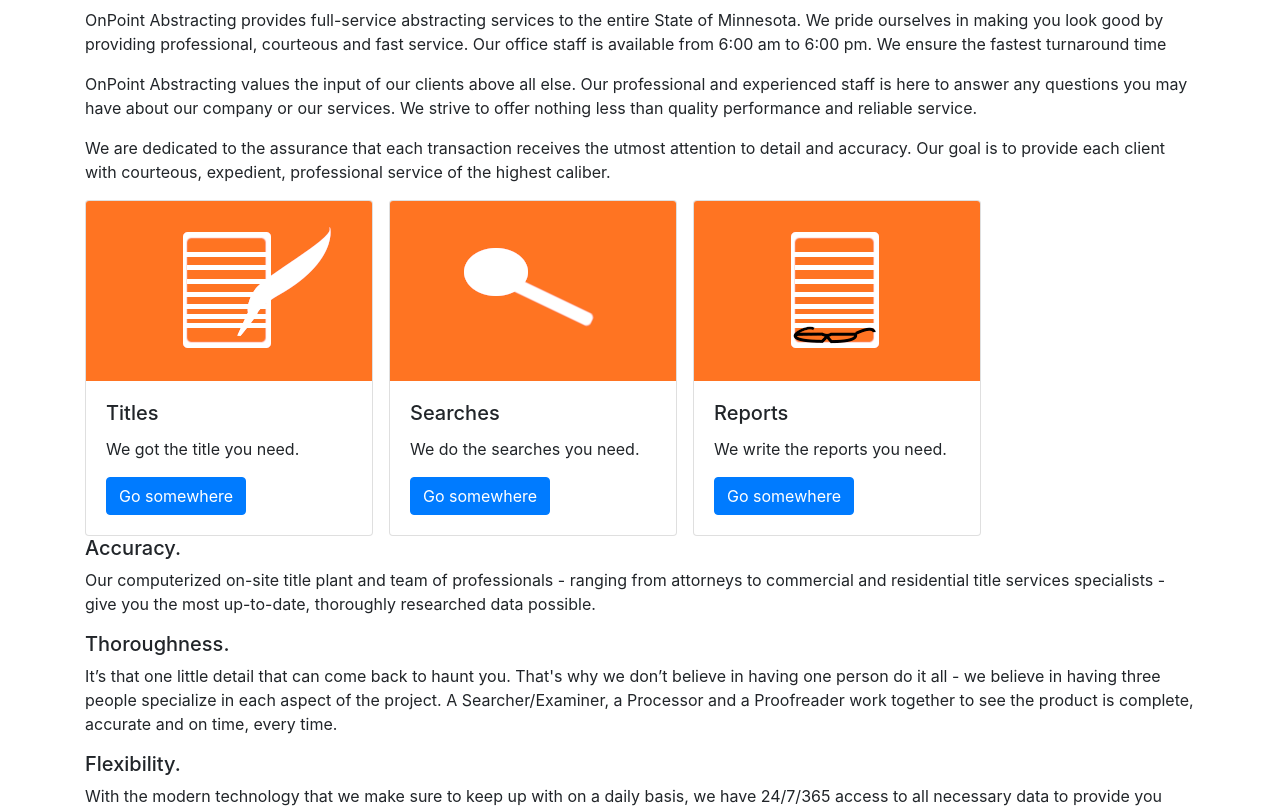
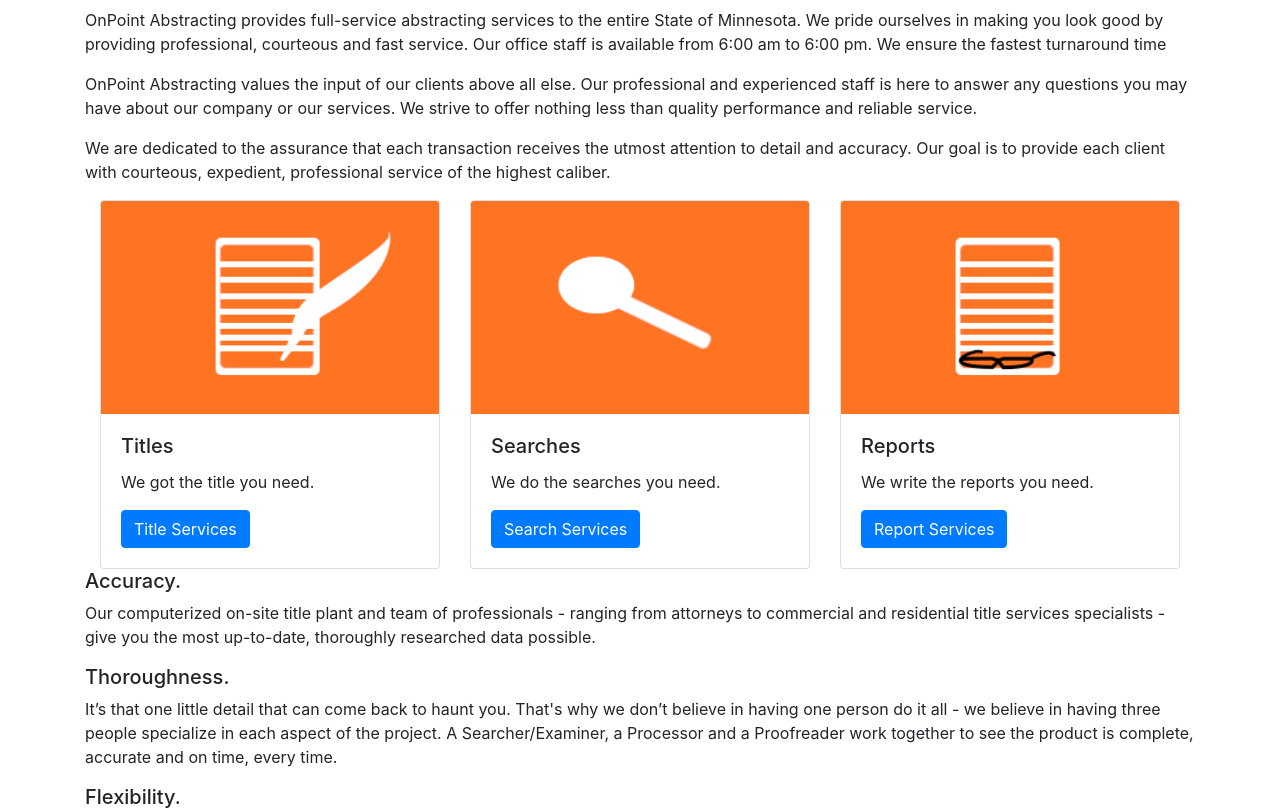
Before and after one commit to Angretlam/onPoint, a PHP site: page / in a window 1280 px wide. Shown: the part 376-1185 px from the top of the page. Run offline with PHP 8.4, Linux system fonts and the light colour scheme.

Commit message:
Updating changes

```diff
--- a/index.php
+++ b/index.php
@@ -17,26 +17,34 @@
     </div>
 
     <div class="row">
-      <div class="card" style="width: 18rem; margin-right: 1rem;">
+      <div class="col-sm-4">
+        <div class="card">
           <img class="card-img-top" src="/blocks/Title.png" alt="Card image cap">
           <div class="card-body">
             <h5 class="card-title">Titles</h5>
             <p class="card-text">We got the title you need.</p>
-          <a href="#" class="btn btn-primary">Go somewhere</a>
+            <a href="/services.php" class="btn btn-primary">Title Services</a>
           </div>
-      </div><div class="card" style="width: 18rem; margin-right: 1rem;">
+        </div>
+      </div>
+      <div class="col-sm-4">
+        <div class="card">
           <img class="card-img-top" src="/blocks/Search.png" alt="Card image cap">
           <div class="card-body">
             <h5 class="card-title">Searches</h5>
             <p class="card-text">We do the searches you need.</p>
-          <a href="#" class="btn btn-primary">Go somewhere</a>
+            <a href="/services.php" class="btn btn-primary">Search Services</a>
           </div>
-      </div><div class="card" style="width: 18rem;">
+        </div>
+      </div>
+      <div class="col-sm-4">
+        <div class="card">
           <img class="card-img-top" src="/blocks/Report.png" alt="Card image cap">
           <div class="card-body">
             <h5 class="card-title">Reports</h5>
             <p class="card-text">We write the reports you need.</p>
-          <a href="#" class="btn btn-primary">Go somewhere</a>
+            <a href="/services.php" class="btn btn-primary">Report Services</a>
+          </div>
         </div>
       </div>
     </div>
```
Lines whose indentation alone changed are shown as unchanged.
